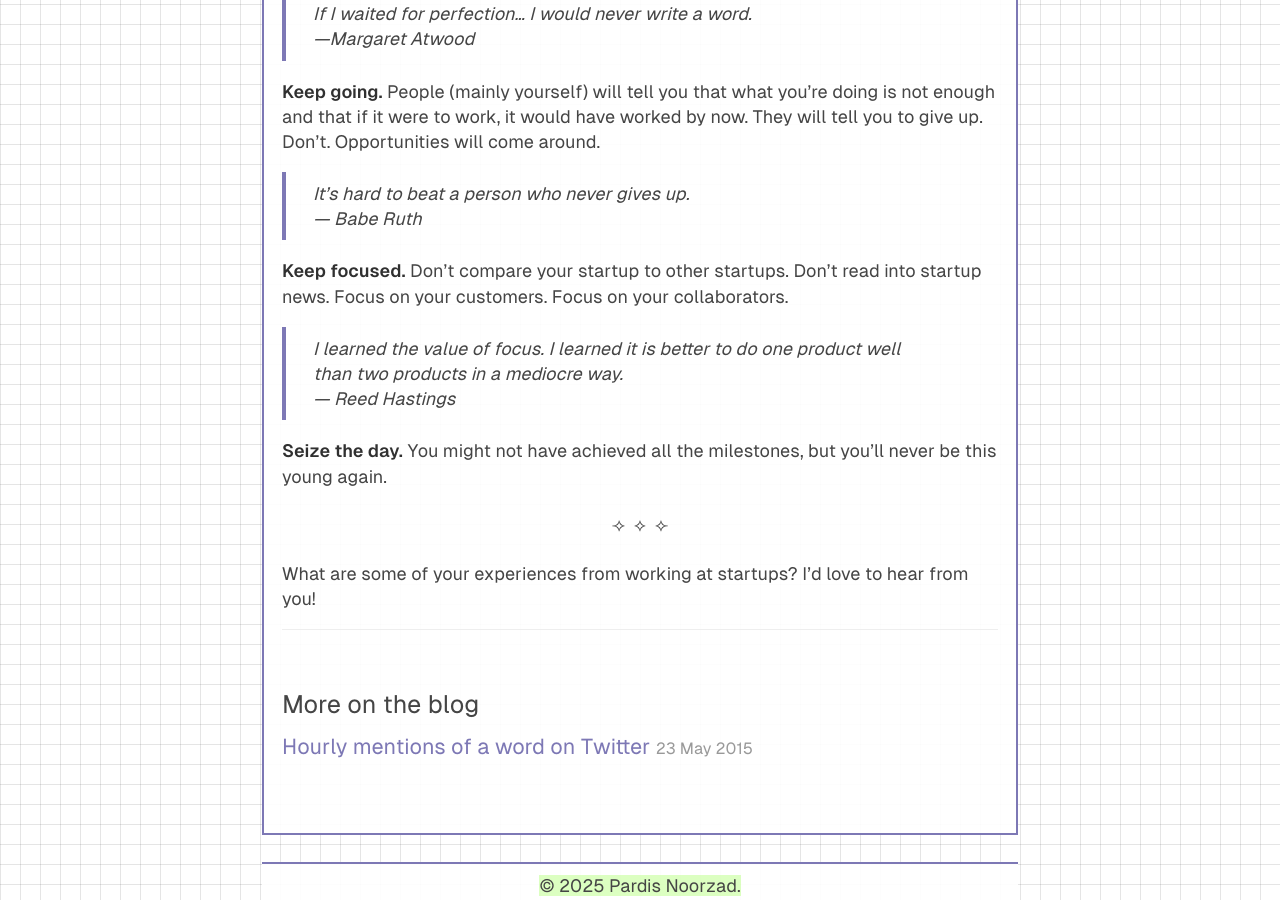
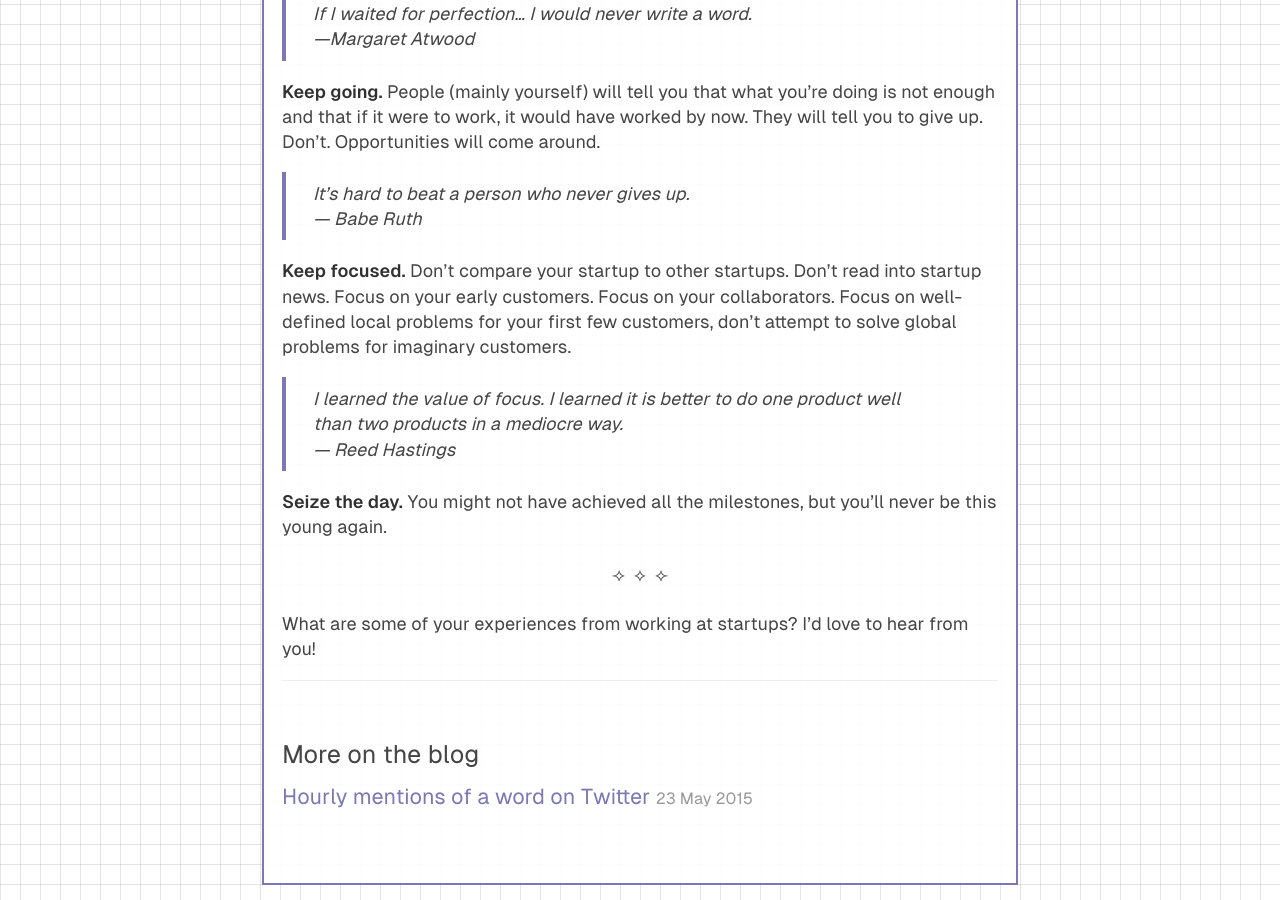
Before and after one commit to djpardis/djpardis.github.io, a Jekyll site: the page built from _posts/2024-08-12-startup-advice.markdown, in a window 1280 px wide and 900 px high, scrolled down 3796 px. Built offline with Jekyll 4.4.1, drawn with Linux system fonts in a browser that asks for light colours.

Commit message:
Fix startup advice post

```diff
--- a/_posts/2024-08-12-startup-advice.markdown
+++ b/_posts/2024-08-12-startup-advice.markdown
@@ -101,7 +101,7 @@ Moving fast is not just about writing more code, sending more emails, and doing
 > *It's hard to beat a person who never gives up.*
 > *— Babe Ruth*
 
-**Keep focused.** Don't compare your startup to other startups. Don't read into startup news. Focus on your customers. Focus on your collaborators.
+**Keep focused.** Don't compare your startup to other startups. Don't read into startup news. Focus on your early customers. Focus on your collaborators. Focus on well-defined local problems for your first few customers, don't attempt to solve global problems for imaginary customers.
 
 > *I learned the value of focus. I learned it is better to do one product well than two products in a mediocre way.*
 > *— Reed Hastings*
```
